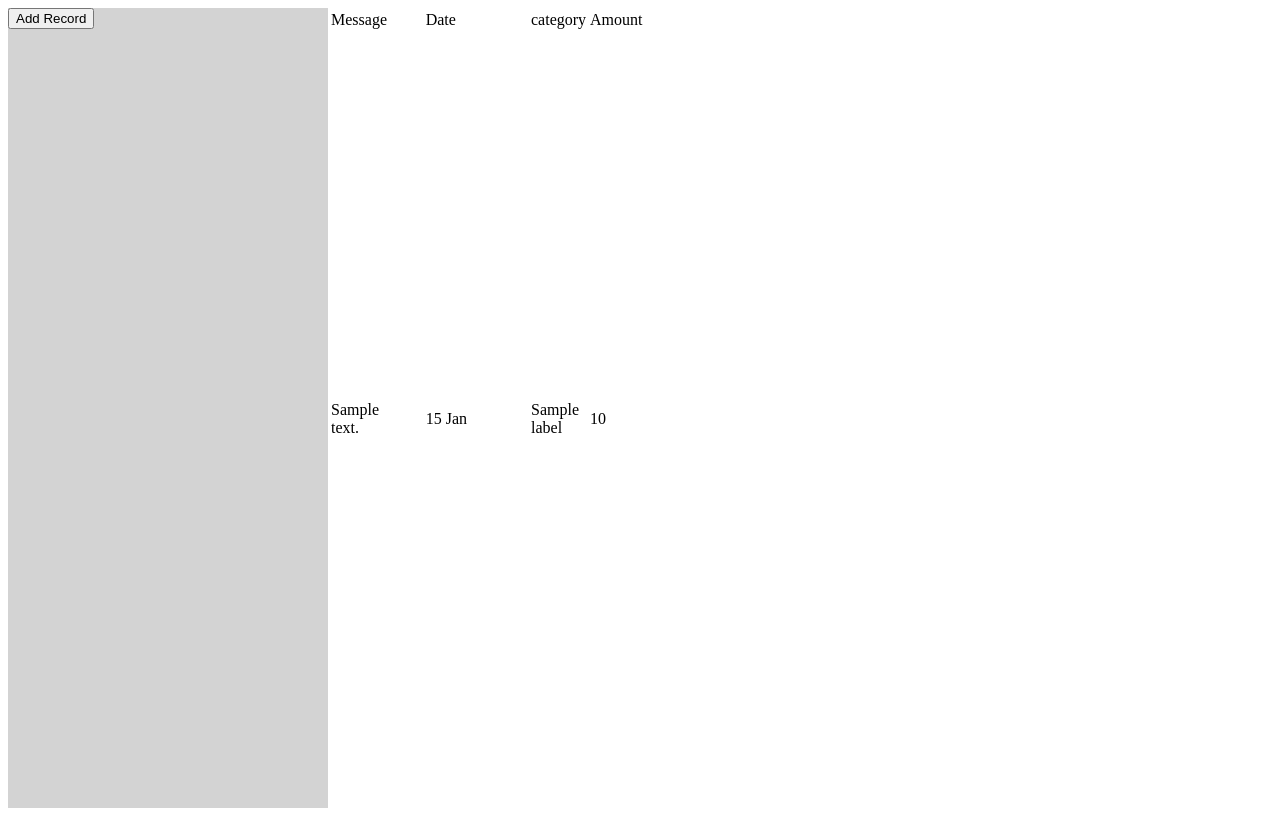
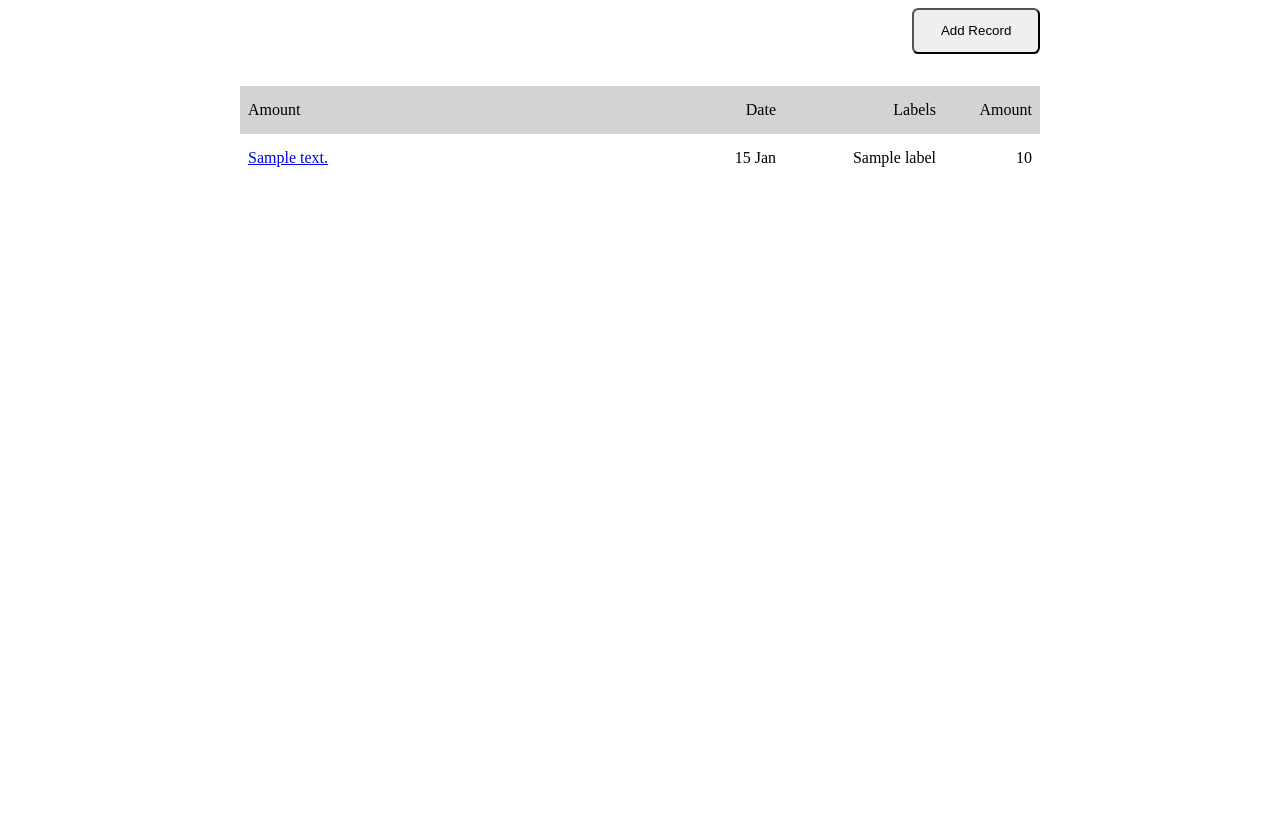
Before and after one commit to chawza/myfinance, a Django app: template templates/wallet/index.html in a window 1280 px wide. Run offline with Django 4.2, Linux system fonts and the light colour scheme; the template is opened without the code that fills it: most values are stand-ins (such as "Sample title", 1, 10 or a date in 2020).

Commit message:
flex index

```diff
--- a/templates/wallet/index.html
+++ b/templates/wallet/index.html
@@ -10,48 +10,45 @@
     <div class="content">
         <section class="menu">
             <div>
-                <a href="/wallet/add"><button>Add Record</button></a>
+                <a href="/wallet/add">
+                    <button class="add-btn">Add Record</button>
+                </a>
             </div>
         </section>
         <section class="transactions">
             {% if records %}
-                <table>
-                    <thead>
-                        <tr>
-                            <td>Message</td>
-                            <td>Date</td>
-                            <td>category</td>
-                            <td>Amount</td>
-                        </tr>
-                    </thead>
-                    <tbody>
+                <div class="transaction-row head">
+                    <div class="note">Amount</div>
+                    <div class="date">Date</div>
+                    <div class="labels">Labels</div>
+                    <div class="amount">Amount</div>
+                </div>
                 {% for record in records %}
-                        <tr>
-                            <td class="note-col">
-                                <div>
-                                    <div>{{ record.note }}</div>
-                                    <a class="edit-row-btn" href="/wallet/update/{{ record.pk }}">
-                                        update
+                <div class="transaction-row">
+                    <a class="note" href="/wallet/update/{{ record.pk }}">
+                        {{ record.note }}
                     </a>
+                    <div class="date">
+                        {{ record.date|date:'d M' }}
                     </div>
-                            </td>
-                            <td class="date-col">
-                                <div>{{ record.date|date:'d M' }}</div>
-                            </td>
-                            <td>
-                                <div>
+                    <div class="labels">
                         {% for label in record.labels.all %}
+                        <div class="label">
                             {{ label.name }}
+                        </div>
                         {% endfor %}
                     </div>
-                            </td>
-                            <td class="amount-col {% if record.type == 'Income' %}credit{% else %}debit{% endif %}">
+                    <div class="amount
+                        {% if record.type == "Expenses"%}
+                        debit
+                        {% else %}
+                        credit
+                        {% endif %}
+                    ">
                         {{ record.amount }}
-                            </td>
-                        </tr>
+                    </div>
+                </div>
                 {% endfor %}
-                    </tbody>
-                </table>
             {% else %}
             <div class="no-record">
                 No Records found!
@@ -63,51 +60,82 @@
 <style>
     .content {
         display: flex;
-        flex-direction: row;
+        flex-direction: column;
+        width: 50rem;
+        margin-left: auto;
+        margin-right: auto;
         min-height: 100vh;
     }
 
+
+    .head {
+        background-color: lightgray;
+        padding: 1em 2em 1em 2em;
+    }
+
     .menu {
-        width: 20rem;
         display: flex;
-        flex-direction: column;
-        background-color: lightgray;
+        flex-direction: row;
+        justify-content: end;
+        margin-bottom: 2rem;
+    }
+
+    .add-btn {
+        padding: 1em 2em 1em 2em;
+        border-radius: .4rem;
     }
 
     .transactions {
         flex-grow: 1;
         display: flex;
+        flex-direction: column;
+    }
+
+    .transaction-row {
+        display: flex;
+        flex-direction: row;
+        height: 2em;
+        padding: .5rem;
+        justify-items: center;
+    }
+
+    .transaction-row:hover {
+        background-color: lightgray;
+        border-radius: .4rem;
+    }
+
+    .note, .date, .labels, .amount {
+        margin-top: auto;
+        margin-bottom: auto;
+    }
+
+    .date, .labels, .amount {
+        width: 6rem;
+        text-align: end;
+    }
+
+    .note {
+        flex-grow: 1;
+    }
+
+    .labels {
+        width: 10rem;
+        overflow: hidden;
     }
 
     .no-record {
         text-align: center;
     }
 
-    .edit-row-btn {
-        opacity: 0;
-        transition: 1s ease;
-    }
-
-    .note-col div {
-        display: flex;
-        flex-direction: row;
-        justify-content: space-between;
-        height: 100%;
-    }
-
-    .note-col:hover .edit-row-btn {
-        opacity: 100%;
-    }
-
     .date-col {
         width: 100%;
     }
 
-    .amount_col .credit {
+    .amount .credit {
         color: lightgreen;
     }
 
-    .amount_col .debit {
+    .amount .debit {
         color: red
     }
 </style>
```
Lines whose indentation alone changed are shown as unchanged.
